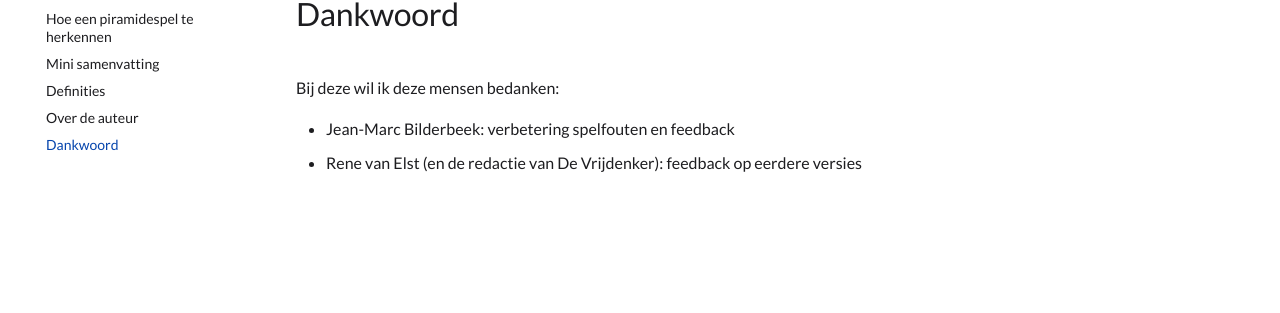
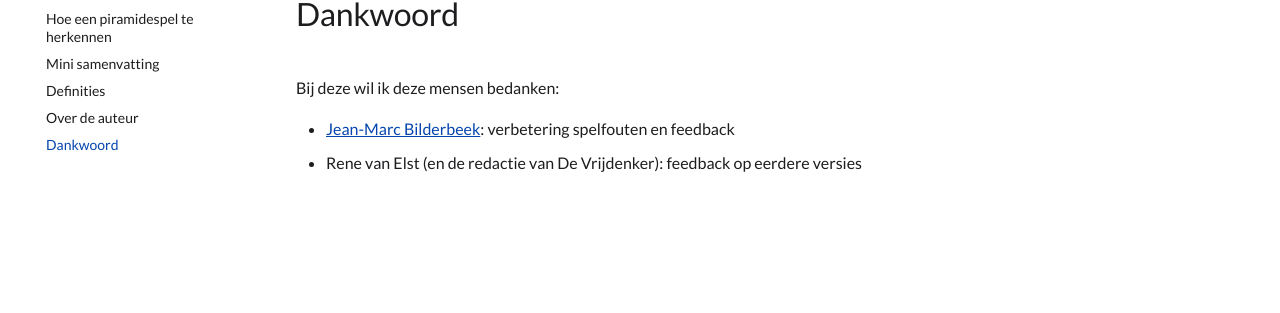
Before and after one commit to richelbilderbeek/artikel_vrijdenker_piramidespelen, an MkDocs documentation site: the page built from docs/paginas/dankwoord.md, in a window 1280 px wide. Shown: the part 194-507 px from the top of the page. Built offline with MkDocs 1.6.1 and Material for MkDocs 9.7.7, drawn with Linux system fonts in a browser that asks for light colours; comment, search, counter and statistics services are not loaded; some of the changed lines change nothing that is shown.

Commit message:
Link to contributor

```diff
--- a/docs/paginas/dankwoord.md
+++ b/docs/paginas/dankwoord.md
@@ -2,6 +2,6 @@
 
 Bij deze wil ik deze mensen bedanken:
 
-- Jean-Marc Bilderbeek: verbetering spelfouten en feedback
+- [Jean-Marc Bilderbeek](https://www.jmbilderbeek.nl/): verbetering spelfouten en feedback
 - Rene van Elst (en de redactie van De Vrijdenker):
   feedback op eerdere versies
```
